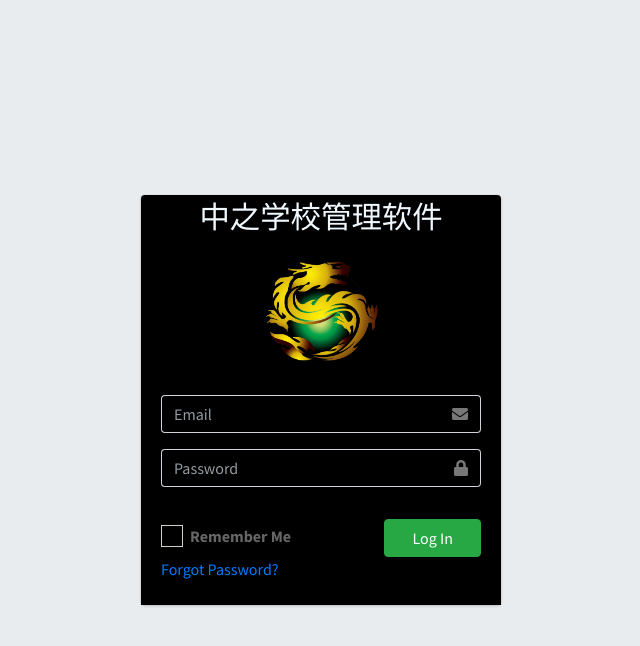
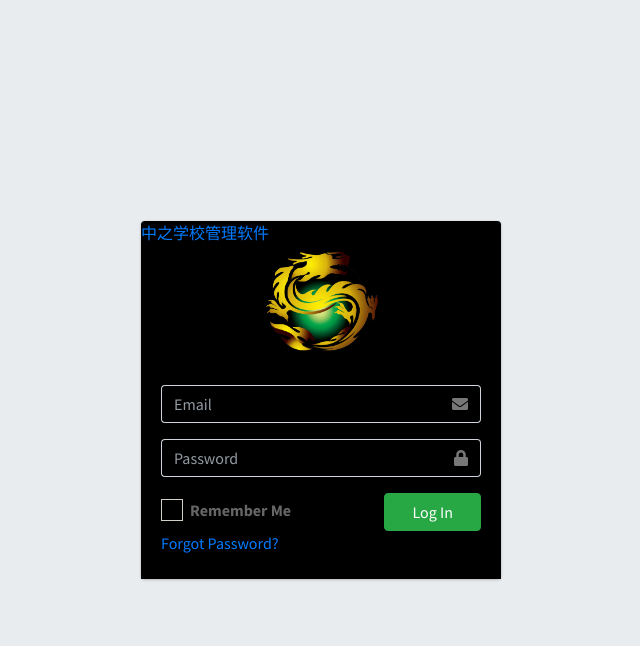
Before and after one commit to Jorirda/CollegeManagement-Django, a Django app: page / in a window 1280 px wide. Shown: the top 646 px of the page, without its empty margins (319-959 px from the left). Run offline with Django 3.2, Linux system fonts and the light colour scheme; some libraries are stand-ins or nearby versions.

Commit message:
working5

```diff
--- a/main_app/static/dist/css/customstyle.css
+++ b/main_app/static/dist/css/customstyle.css
@@ -1,33 +1,21 @@
-.iconimage{
-    height: 110px;
-    width: auto;
-
-
-}
-.img_container{
-    display: flex;
-    justify-content: space-evenly;
-    padding-bottom: 10px;
+/* Update container background color */
+.cardcustom {
+  background-color: black;
 }
 
-.cardcustom, .cardloginbodycustom, .formctrlcustom {
-    background-color: black;
+/* Update login card body background color */
+.cardloginbodycustom {
+  background-color: black;
 }
 
-.login-logo2,
-.register-logo2 {
-  font-size: 1.9rem;
-  font-weight: 300;
-  margin-bottom: .9rem;
-  text-align: center;
+/* Optional: Update icon image and container styles */
+.iconimage {
+  height: 110px;
+  width: auto;
 }
 
-.login-logo2 a,
-.register-logo2 a {
-  color: aliceblue;
+.img_container {
+  display: flex;
+  justify-content: space-evenly;
+  padding-bottom: 10px;
 }
-
-.custom{
-    background: #000;
-    color: #fff;
-}
--- a/main_app/templates/main_app/login.html
+++ b/main_app/templates/main_app/login.html
@@ -21,13 +21,8 @@
     <link rel="stylesheet" href="{% static 'dist/css/customstyle.css'%} ">
     <!-- Google Font: Source Sans Pro -->
     <link href="https://fonts.googleapis.com/css?family=Source+Sans+Pro:300,400,400i,700" rel="stylesheet">
-    <!-- Google Recaptcha     -->
-    <script src="https://www.google.com/recaptcha/api.js" async defer></script>
-    <script type="text/javascript">
-        var RecaptchaOptions = {
-           theme : 'theme_name'
-        };
-        </script>
+    <!-- Google Recaptcha
+    <script src="https://www.google.com/recaptcha/api.js" async defer></script> -->
 </head>
 
 <body class="hold-transition login-page">
@@ -43,7 +38,7 @@
             </div>
             <div class="card-body login-card-body cardloginbodycustom">
                 <!-- <p class="login-box-msg">Sign in to start your session</p> -->
-                {% if messages %}
+                <!-- {% if messages %}
                 <div class="col-12">
                     {% for message in messages %}
                     {% if message.tags == 'error' %}
@@ -53,11 +48,11 @@
                     {% endif %}
                     {% endfor %}
                 </div>
-                {% endif %}
+                {% endif %} -->
                 <form action="doLogin/" method="post">
                     {% csrf_token %}
                     <div class="input-group mb-3">
-                        <input required type="email" name='email' class="form-control formctrlcustom" placeholder="Email">
+                        <input required type="email" name='email' class="form-control" style="background-color: black;" placeholder="Email">
                         <div class="input-group-append">
                             <div class="input-group-text">
                                 <span class="fas fa-envelope"></span>
@@ -65,17 +60,17 @@
                         </div>
                     </div>
                     <div class="input-group mb-3">
-                        <input required type="password" name='password' class="form-control formctrlcustom" placeholder="Password">
+                        <input required type="password" name='password' class="form-control" style="background-color: black;" placeholder="Password">
                         <div class="input-group-append">
                             <div class="input-group-text">
                                 <span class="fas fa-lock"></span>
                             </div>
                         </div>
                     </div>
-                    <div class="input-group mb-3">
+                    <!-- <div class="input-group mb-3">
                         <div class="g-recaptcha custom" data-sitekey="6LfswtgZAAAAAJ7bhwqZZtDpBsc75ekH6FWA4Fnt"></div>
 
-                    </div>
+                    </div> -->
                     <div class="row">
                         <div class="col-8">
                             <div class="icheck-primary">
@@ -89,8 +84,6 @@
                         <div class="col-4">
                             <button type="submit" class="btn btn-success btn-block">Log In</button>
                         </div>
-
-
                         <!-- /.col -->
                     </div>
                 </form>
--- a/main_app/views.py
+++ b/main_app/views.py
@@ -27,24 +27,24 @@ def doLogin(request, **kwargs):
     if request.method != 'POST':
         return HttpResponse("<h4>Denied</h4>")
     else:
-        #Google recaptcha
-        captcha_token = request.POST.get('g-recaptcha-response')
-        captcha_url = "https://www.google.com/recaptcha/api/siteverify"
-        captcha_key = "6LfswtgZAAAAABX9gbLqe-d97qE2g1JP8oUYritJ"
-        data = {
-            'secret': captcha_key,
-            'response': captcha_token
-        }
-        # Make request
-        try:
-            captcha_server = requests.post(url=captcha_url, data=data)
-            response = json.loads(captcha_server.text)
-            if response['success'] == False:
-                messages.error(request, 'Invalid Captcha. Try Again')
-                return redirect('/')
-        except:
-            messages.error(request, 'Captcha could not be verified. Try Again')
-            return redirect('/')
+        # #Google recaptcha
+        # captcha_token = request.POST.get('g-recaptcha-response')
+        # captcha_url = "https://www.google.com/recaptcha/api/siteverify"
+        # captcha_key = "6LfswtgZAAAAABX9gbLqe-d97qE2g1JP8oUYritJ"
+        # data = {
+        #     'secret': captcha_key,
+        #     'response': captcha_token
+        # }
+        # # Make request
+        # try:
+        #     captcha_server = requests.post(url=captcha_url, data=data)
+        #     response = json.loads(captcha_server.text)
+        #     if response['success'] == False:
+        #         messages.error(request, 'Invalid Captcha. Try Again')
+        #         return redirect('/')
+        # except:
+        #     messages.error(request, 'Captcha could not be verified. Try Again')
+        #     return redirect('/')
 
         #Authenticate
         user = EmailBackend.authenticate(request, username=request.POST.get('email'), password=request.POST.get('password'))
```
Also changed, not shown: db.sqlite3, main_app/static/dist/css/adminlte.css.
